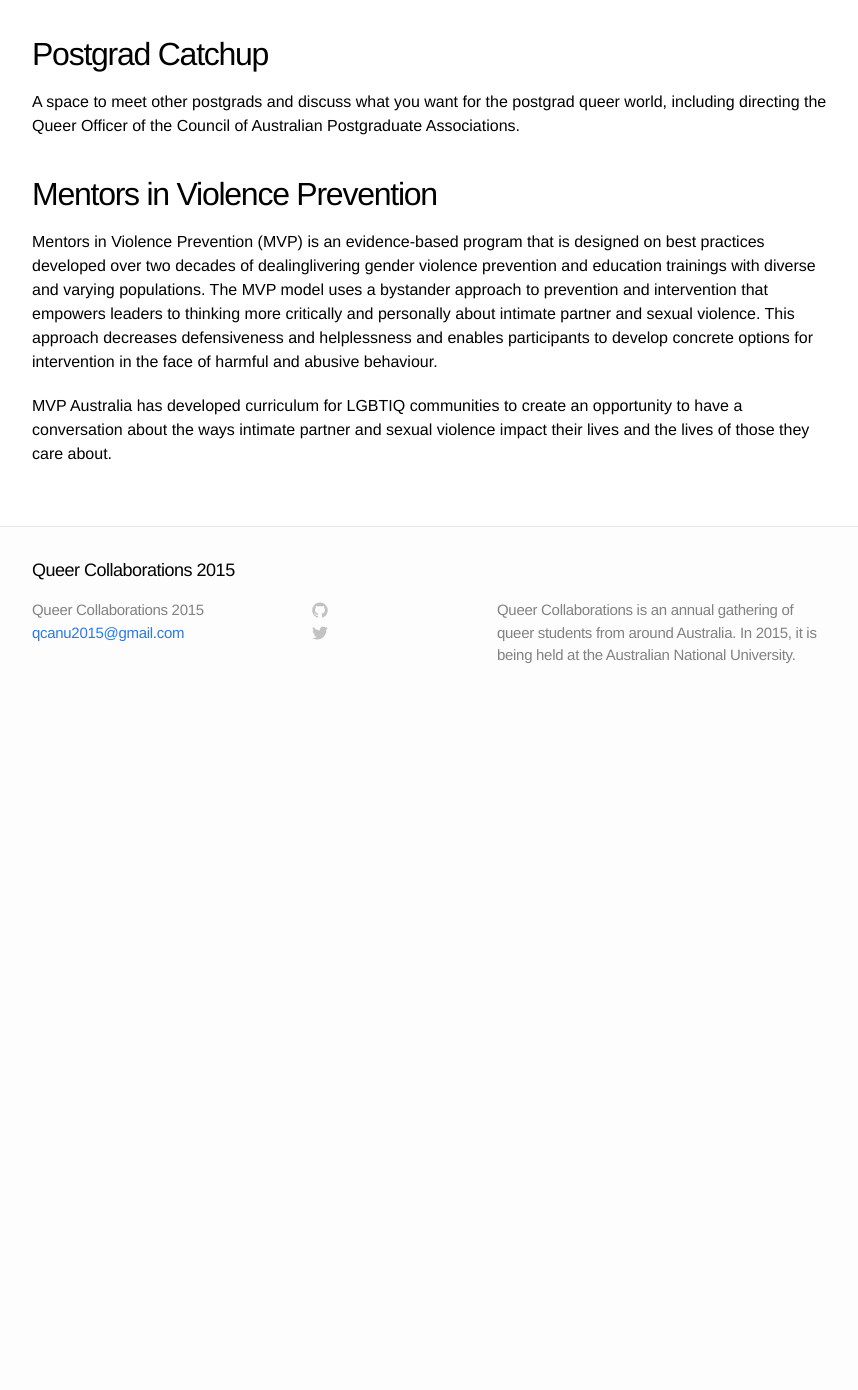
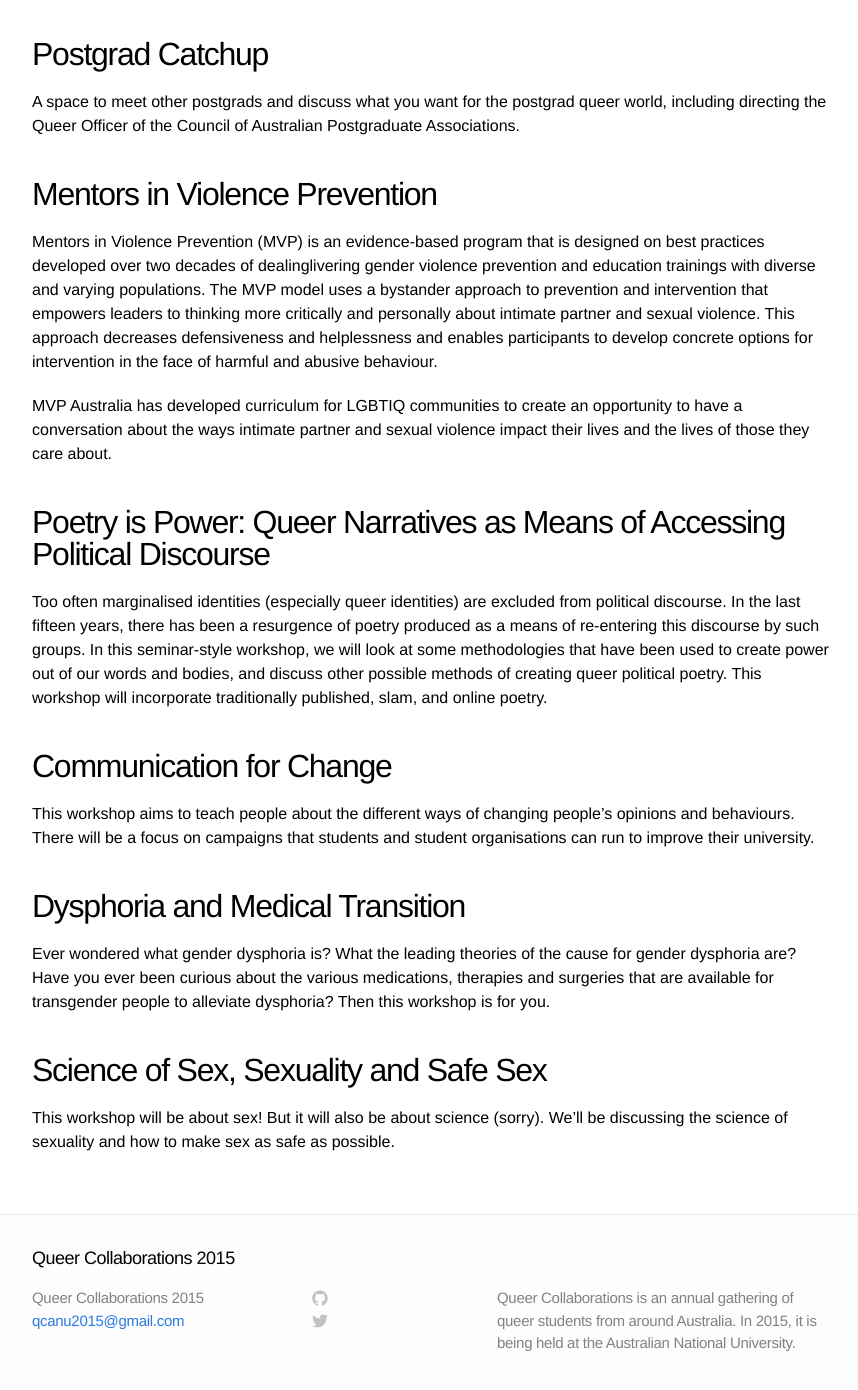
Before and after one commit to QueerCollaborations2015/website, a Jekyll site: the page built from workshops.md, in a window 1280 px wide and 1400 px high, scrolled down 1720 px. Shown: the top 1390 px of the window, without its empty margins (208-1066 px from the left). Built offline with Jekyll 4.4.1, drawn with Linux system fonts in a browser that asks for light colours; before the commit the page ends 2432 px from its top, so only the background shows below that; some of the changed text lies outside the part shown.

Commit message:
Added Workshops with descriptions
Poetry, Communication, Dysphoria, science

```diff
--- a/workshops.md
+++ b/workshops.md
@@ -12,7 +12,7 @@ If you would like to run your own workshop, please submit [here](https://docs.go
 
 Teaching how to make spaces inclusive and supportive of sex workers, dispelling myths about the sex industry from an intersectional perspective.
 
-## Bi- and pan-sexuality: Antagonism, invisibility and erasure
+## Bi- and Pan-sexuality: Antagonism, Invisibility and Erasure
 
 Bisexuality has been part of the LGBTIQA+ acronym for years, but is still viewed by many with suspicion. In this workshop we explore how bi/pan antagonism, invisibility and erasure manifest both within mainstream society and the LGBTIQA+ community, including how compulsory monogamy interacts with non-monosexuality. We will critically engage with the term 'bisexual' itself and why many people who experience fluid attraction or are attracted to more than one gender do not identify with the label and/or the LGBTIQA+ community. In light of this we will discuss the barriers to building community around non-monosexuality and brainstorm ways of improving the visibility and inclusion of non-monosexual people.
 
@@ -28,7 +28,7 @@ Coming out stories workshop.
 
 Marxism offers a relevant and potent critique of identity politics, privilege theory, intersectionality and queer theory.
 
-## "Fuck Yeah Hot Lesbians": The fetishization of queer women's relationships
+## "Fuck Yeah Hot Lesbians": The Fetishization of Queer Women's Relationships
 
 This is a space for conversation about the objectification and fetishization of relationships between queer women. We recognise that this objectification affects people of other genders who may experience oppression as women as well. In the workshop, we will be exploring fetishization as an aspect of homophobia and biphobia and will be discussing personal experiences as well as media representations.  (This workshop is autonomous (only open) to women and sex and gender diverse identifying people.)
 
@@ -53,3 +53,19 @@ of harmful and abusive behaviour.
 MVP Australia has developed curriculum for LGBTIQ communities to create an opportunity to
 have a conversation about the ways intimate partner and sexual violence impact their lives and
 the lives of those they care about.
+
+## Poetry is Power: Queer Narratives as Means of Accessing Political Discourse
+
+Too often marginalised identities (especially queer identities) are excluded from political discourse. In the last fifteen years, there has been a resurgence of poetry produced as a means of re-entering this discourse by such groups. In this seminar-style workshop, we will look at some methodologies that have been used to create power out of our words and bodies, and discuss other possible methods of creating queer political poetry. This workshop will incorporate traditionally published, slam, and online poetry.
+
+## Communication for Change
+
+This workshop aims to teach people about the different ways of changing people's opinions and behaviours.  There will be a focus on campaigns that students and student organisations can run to improve their university.
+
+## Dysphoria and Medical Transition
+
+Ever wondered what gender dysphoria is?  What the leading theories of the cause for gender dysphoria are?  Have you ever been curious about the various medications, therapies and surgeries that are available for transgender people to alleviate dysphoria?  Then this workshop is for you.
+
+## Science of Sex, Sexuality and Safe Sex
+
+This workshop will be about sex!  But it will also be about science (sorry).  We'll be discussing the science of sexuality and how to make sex as safe as possible.
```
